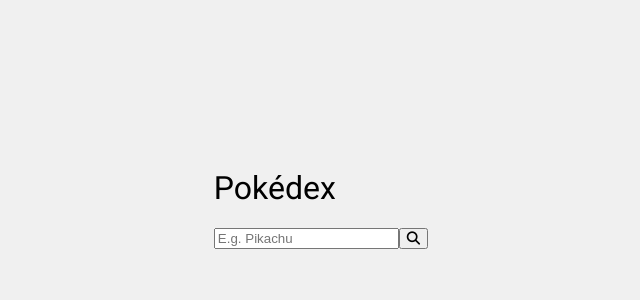
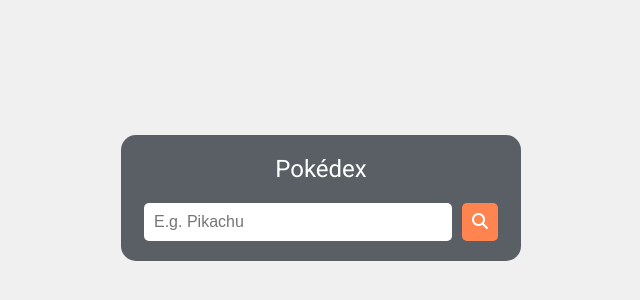
Before and after one commit to andyc90/pokedex, a React (Vite) app: page / in a window 1280 px wide. Shown: the part 202-502 px from the top of the page, without its empty margins (319-959 px from the left). Built offline with nearby package versions, Linux system fonts and the light colour scheme.

Commit message:
updated App.css

```diff
--- a/src/App.css
+++ b/src/App.css
@@ -0,0 +1,112 @@
+:root {
+  --input-container-color: #595f65;
+  --output-container-color: #ffffff;
+  --primary-color: #072ac8;
+  --button-color: #ff844f;
+  --button-hover-color: #d96730;
+  --background-color: #f8f9fa;
+  --text-color: black;
+  --number-color: #878b8e;
+  --title-color: #072ac8;
+}
+
+.pokedex-app {
+  width: 400px;
+  border-radius: 10px;
+  overflow: hidden;
+}
+
+.input-container {
+  background: var(--input-container-color);
+  color: #fff;
+  padding: 20px;
+  border-radius: 15px;
+  text-align: center;
+}
+
+.input-container h1 {
+  font-size: 24px;
+  margin: 0 0 20px;
+}
+
+.input-container input {
+  width: 80%;
+  font-size: 16px;
+  margin-right: 10px;
+  border: none;
+  padding: 10px;
+  border-radius: 5px;
+}
+
+.input-container button {
+  background: var(--button-color);
+  color: #000;
+  border: none;
+  padding: 10px;
+  border-radius: 5px;
+  cursor: pointer;
+  font-size: 16px;
+}
+
+.input-container button:hover,
+.input-container button:focus {
+  background: var(--button-hover-color);
+}
+
+.output-container {
+  background: var(--background-color);
+  color: var(--text-color);
+  padding: 20px;
+  border-radius: 15px;
+  margin-top: 20px;
+}
+
+.output-container h2 {
+  color: var(--primary-color);
+  font-size: 24px;
+  text-align: center;
+  margin-bottom: 10px;
+}
+
+.output-container img {
+  width: 150px;
+  height: 150px;
+  display: block;
+  margin: 0 auto;
+}
+
+.output-container p {
+  font-size: 16px;
+  line-height: 1.5;
+  margin: 10px 0;
+}
+
+.output-container p strong {
+  font-weight: bold;
+  color: var(--text-color);
+}
+
+.pokemon h2 {
+  color: var(--number-color);
+  font-size: 20px;
+  text-align: center;
+  margin-top: 0;
+  font-weight: bold;
+}
+
+.pokemon h3 {
+  color: var(--title-color);
+  font-size: 24px;
+  text-align: center;
+  margin-top: 0;
+  margin-bottom: 10px;
+  font-weight: bold;
+}
+
+.search-icon {
+  color: white;
+}
+
+.pokemon p:last-child {
+  margin-bottom: 0;
+}
```
